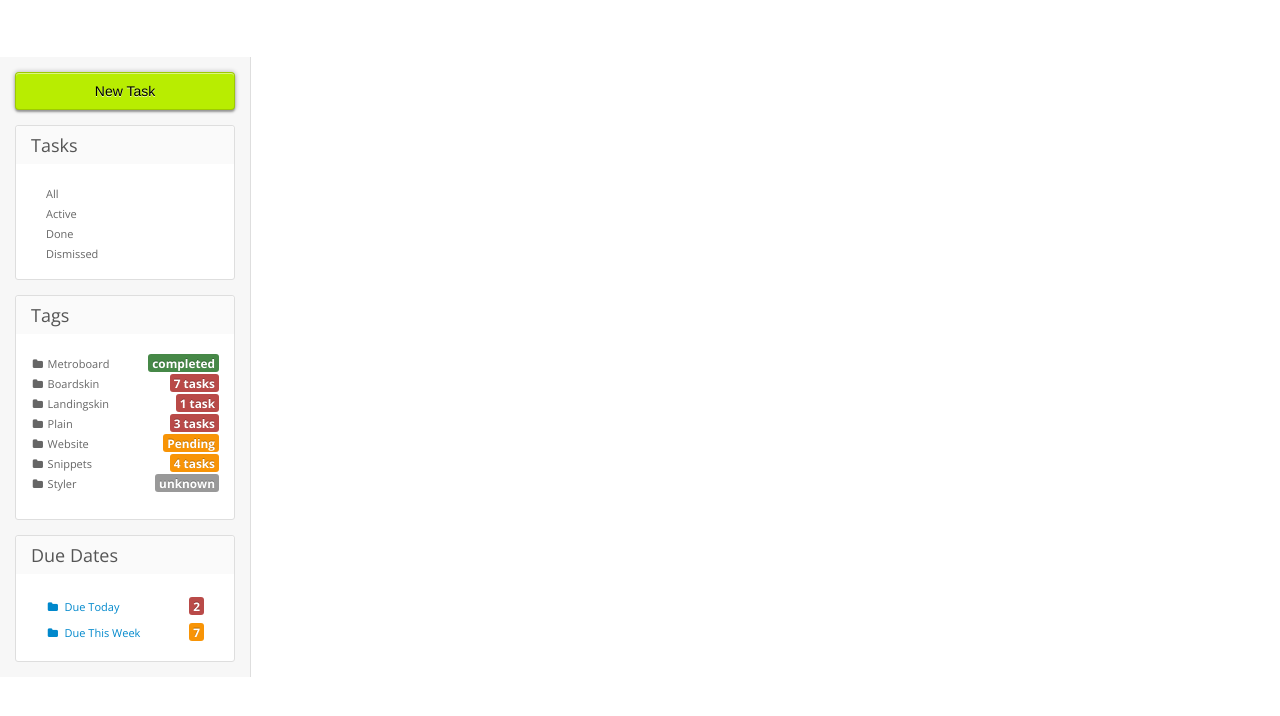
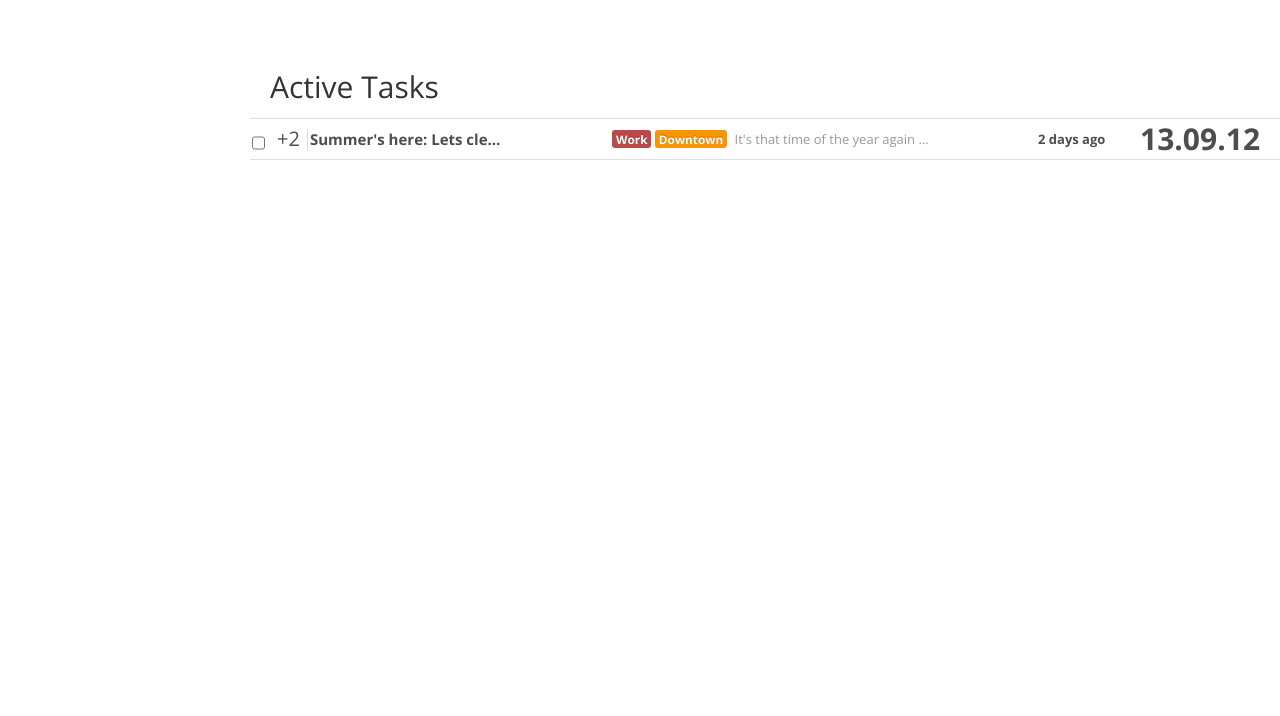
Before and after one commit to getting-things-gnome/GTGOnline, a Django app: page /tasks/main/ in a window 1280 px wide. Shown: the top 716 px of the page. Run offline with Django 3.2, Linux system fonts and the light colour scheme; some libraries are stand-ins or nearby versions.

Commit message:
updated task_row and merged header and task_row into single content template

```diff
--- a/GTGOnline/static/css/styler.css
+++ b/GTGOnline/static/css/styler.css
@@ -909,14 +909,75 @@ div.whole-width {
 }
 
 div.task-row {
-  padding: 10px 0px 10px 10px;
+  padding: 10px 10px 10px 0px;
   /*margin-bottom: 20px;*/
   color: #999;
   border-bottom: 1px solid #dedede;
-  border-top: 1px solid #dedede;
+  /*border-top: 1px solid #dedede;*/
   /*width: 100%;*/
+  height: 20px;
+}
+
+.min-width25 {
+  min-width: 25px;
+}
+
+.min-width30 {
+  min-width: 30px;
+}
+
+.min-width60 {
+  min-width: 60px;
+}
+
+.min-width80 {
+  min-width: 80px;
+}
+
+.min-width100 {
+  min-width: 100px;
+}
+
+.min-width130 {
+  min-width: 130px;
+}
+
+.min-width150 {
+  min-width: 150px;
+}
+
+.min-width200 {
+  min-width: 200px;
+}
+
+.min-width300 {
+  min-width: 300px;
 }
 
 .min-width700 {
-  max-width: 700px;
+  min-width: 700px;
 }
+
+.min-width900 {
+  min-width: 900px;
+}
+
+.min-width1000 {
+  min-width: 1000px;
+}
+
+.task-checkbox {
+  margin: 2px;
+}
+
+.task-subtasks {
+  margin: 2px;
+}
+
+.task-tags {
+  margin: 2px;
+}
+
+.task-description {
+  margin-left: 2px;
+}
--- a/GTGOnline/templates/base.html
+++ b/GTGOnline/templates/base.html
@@ -38,8 +38,7 @@
 	<div class="content clearfix">
 	    {% block sidebar %}{% endblock sidebar %}
 	    <div class="section main">
-				{% block header+dropdown_options %}{% endblock header+dropdown_options %}
-				{% block task_row %}{% endblock task_row %}
+				{% block content %}{% endblock content %}
 	    </div>
 	</div>
 
--- a/GTGOnline/templates/header+dropdown_options.html
+++ b/GTGOnline/templates/content.html
@@ -1,5 +1,6 @@
 {% extends 'base.html' %}
 
+{% block content %}
 {% block header+dropdown_options %}
 	<div class="section-header" id="header">
 		<h1>Active Tasks</h1>
@@ -35,3 +36,5 @@
 		</table>
 	</div>
 {% endblock header+dropdown_options %}
+{% block task_row %}{% endblock task_row %}
+{% endblock content %}
--- a/GTGOnline/templates/task_row.html
+++ b/GTGOnline/templates/task_row.html
@@ -1,16 +1,23 @@
-{% extends 'base.html' %}
+{% extends 'content.html' %}
 
 {% block task_row %}
-    <div class="task-row">
-		<div style="width: 7%" class="div-inline pull-left">
+	<div class="task-row min-width900">
+    <!--<div class="task-row min-width900" style=" background-image:url({{ STATIC_URL }}img/tickmark.png); background-repeat: no-repeat; background-size: 50px 40px; background-position: 6% 0%;">-->
+	<!--<div class="task-row min-width900" style=" background-image:url({{ STATIC_URL }}img/strikethrough.png); background-repeat: repeat-x; background-position: center;">-->
+		<div class="div-inline pull-left min-width25" style="margin-left: 2px">
 			<input type="checkbox" class="checkbox">
-			<a data-toggle="collapse" data-target="#collapse11" href="#" style="text-decoration:none; color:#4d4d4d">
-                (2)
+		</div>
+
+		<div class="div-inline pull-left min-width30" style="margin-right: 2px; border-right: 1px solid #dedede;">
+			<a data-toggle="collapse" data-target="#collapse11" href="#" style="text-decoration:none; color:#4d4d4d; font-size: 20px;">
+                +2
             </a>
 		</div>
-		<div class="dropdown div-inline pull-left" style="width: 26%">
-			<a class="dropdown-toggle" data-toggle="dropdown" href="#" style="text-decoration:none; color:#4d4d4d">
-				<strong>Summer's here: Lets clean the house!</strong>
+
+		<div class="dropdown div-inline pull-left min-width300" style="width: 26%;">
+			<a class="dropdown-toggle" data-toggle="dropdown" href="#" style="text-decoration:none; color:#4d4d4d; font-size: 15px;">
+				<!--<strong>Summer's here: Lets clean the house!</strong>-->
+				<strong>Summer's here: Lets cle...</strong>
 			</a>
 			<ul class="dropdown-menu" role="menu" aria-labelledby="dLabel">
 				<li><a href="#"><i class="icon-ok"></i>&nbsp;Done</a></li>
@@ -18,30 +25,33 @@
 				<li><a href="#"><i class="icon-trash"></i>&nbsp;Delete</a></li>
 			</ul>
 		</div>
-		<div style="width: 15%" class="div-inline">
-			<a href="#">
+
+		<div style="width: 15%;" class="div-inline min-width200 task-tags">
+			<a href="#" style="text-decoration:none">
                 <span class="label label-important">Work</span>
             </a>
-			<a href="#">
+			<a href="#" style="text-decoration:none">
                 <span class="label label-warning">Downtown</span>
             </a>
 		</div>
-		<div style="width: 32%" class="div-inline">
+
+		<div class="div-inline task-description" style="width: 32%">
 			<a href="#" style="text-decoration:none">
                 <span class="muted">It's that time of the year again ...</span>
 			</a>
 		</div>
-		<div style="width: 10%" class="div-inline pull-right">
-			<a href="#" style="text-decoration:none; color:#4d4d4d">
-				<i class="icon-exclamation-sign"></i>
-				<span class="label label-red"><i class="icon-time"></i></span>
-				<strong>13.09.12</strong>
+
+		<div style="width: 10%" class="div-inline min-width130 pull-right">
+			<a href="#" style="text-decoration:none; color:#4d4d4d;">
+				<!--<strong style="font-size: 30px;">13.09.12</strong>-->
+				<strong style="font-size: 30px;">13.09.12</strong>
 			</a>
 		</div>
-		<div style="width: 10%" class="div-inline pull-right">
-			<a href="#" style="text-decoration:none; color:#4d4d4d">
-				<span class="label label-green"><i class="icon-time"></i></span>
-				<strong>06.09.12</strong>
+
+		<div style="width: 10%" class="div-inline min-width80 pull-right">
+			<a href="#" style="text-decoration:none; color:#4d4d4d;">
+				<!--<strong>06.09.12</strong>-->
+				<strong>2 days ago</strong>
 			</a>
 		</div>
 	</div>
--- a/Task_backend/views.py
+++ b/Task_backend/views.py
@@ -25,6 +25,6 @@ def get_json_tasks(request):
     return HttpResponse(json.dumps(tasks, indent=4), mimetype='application/json')
 
 def show_title(request):
-    template = loader.get_template('sidebar.html')
+    template = loader.get_template('task_row.html')
     context = RequestContext(request, {})
     return HttpResponse(template.render(context))
```
Also changed, not shown: GTGOnline/static/img/strikethrough.png (added), GTGOnline/static/img/tickmark.png (added).
